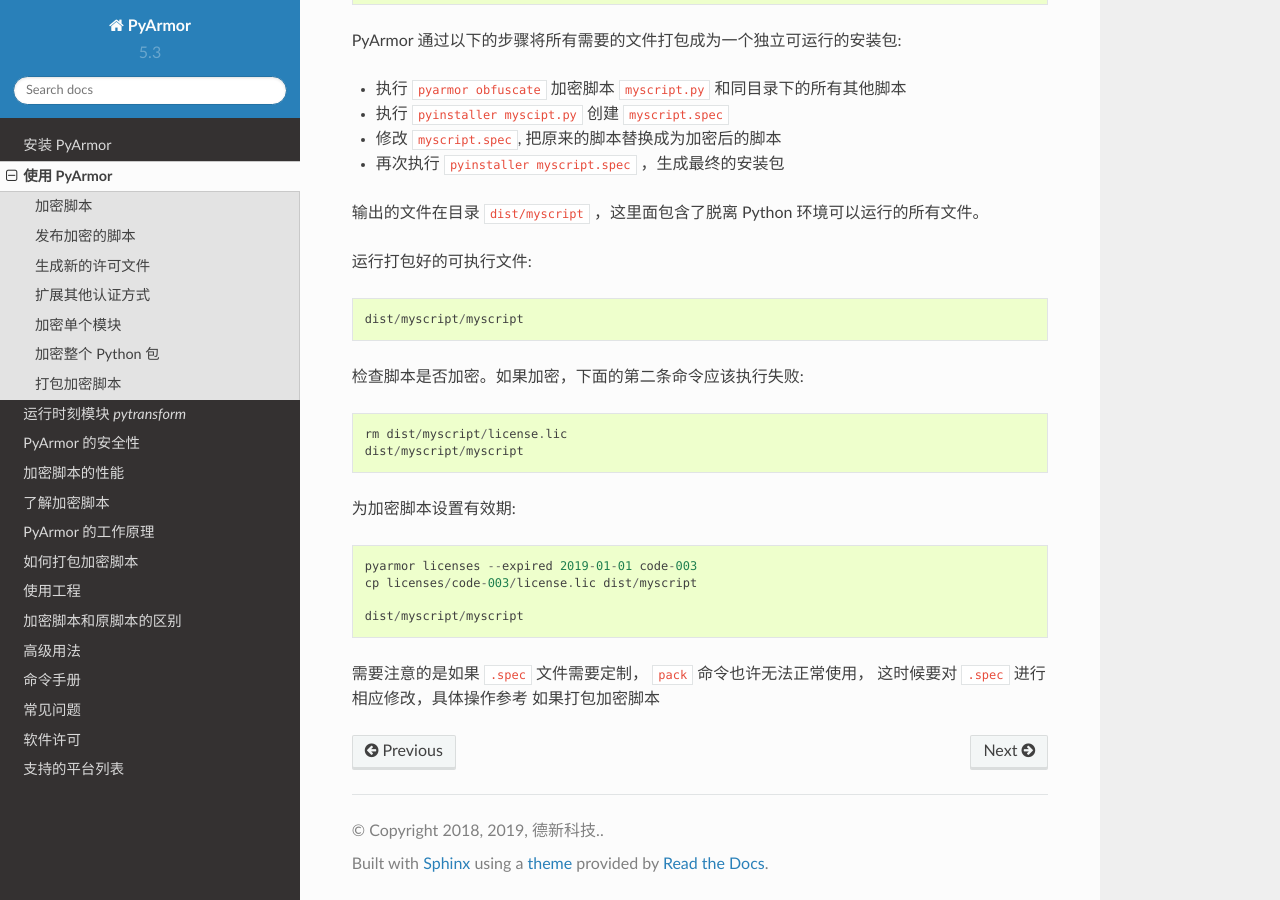
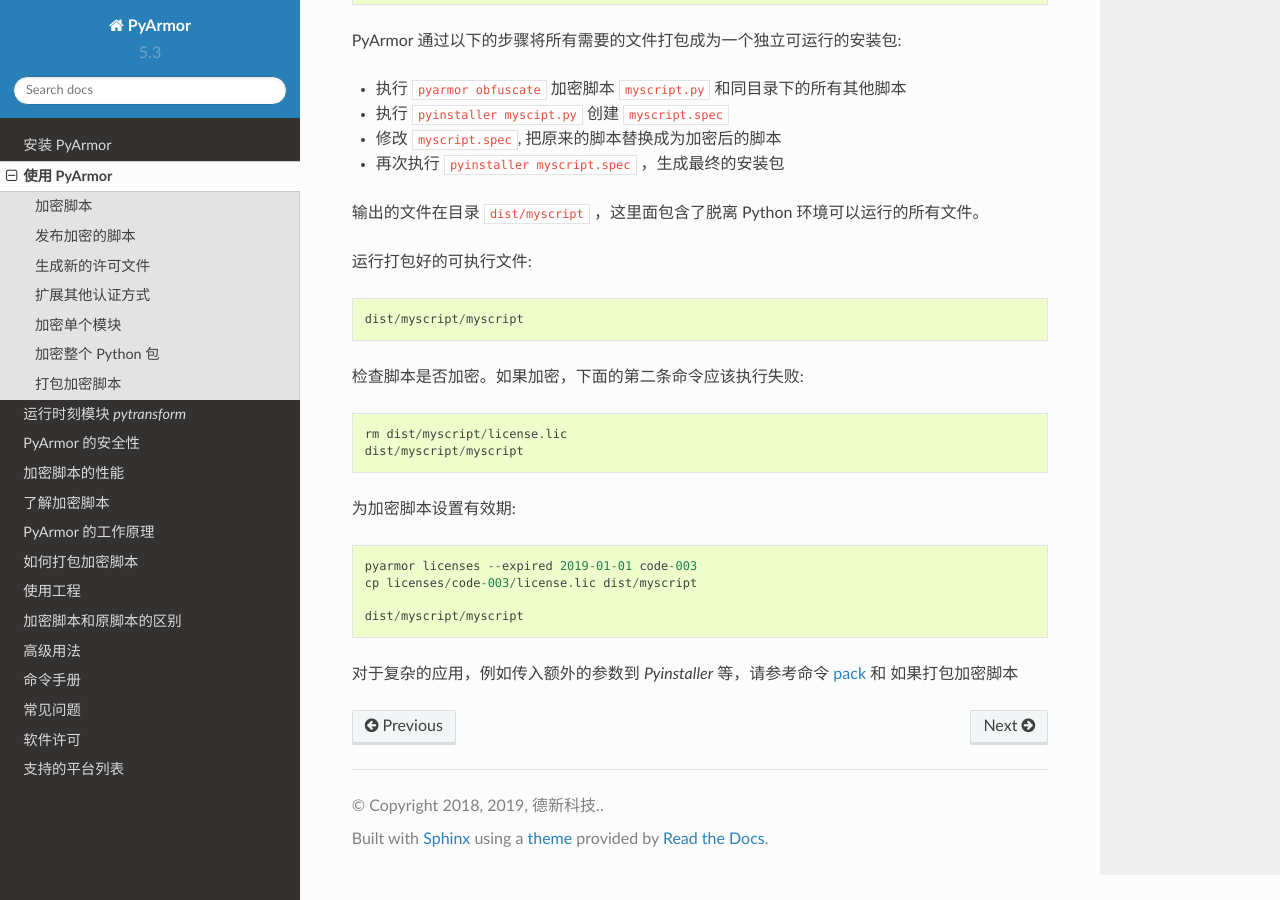
Before and after one commit to dashingsoft/pyarmor-docs-zh, a Sphinx documentation site: the page built from docs/usage.rst, in a window 1280 px wide and 900 px high, scrolled down 3846 px. Built offline with Sphinx 7.4.7 and the Read the Docs theme 2.0.0, drawn with Linux system fonts in a browser that asks for light colours.

Commit message:
Refine doc

```diff
--- a/docs/usage.rst
+++ b/docs/usage.rst
@@ -184,7 +184,7 @@
 
     dist/myscript/myscript
 
-需要注意的是如果 ``.spec`` 文件需要定制， ``pack`` 命令也许无法正常使用，
-这时候要对 ``.spec`` 进行相应修改，具体操作参考 :ref:`如果打包加密脚本`
+对于复杂的应用，例如传入额外的参数到 `Pyinstaller` 等，请参考命令
+:ref:`pack` 和 :ref:`如果打包加密脚本`
 
 .. include:: _common_definitions.txt
```
